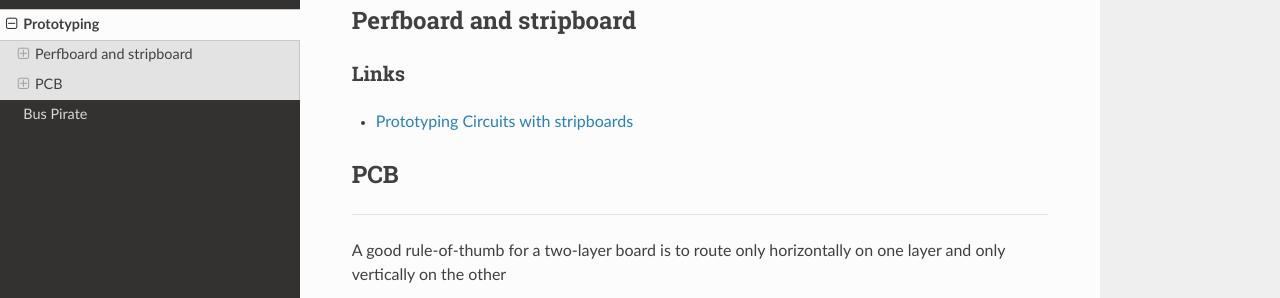
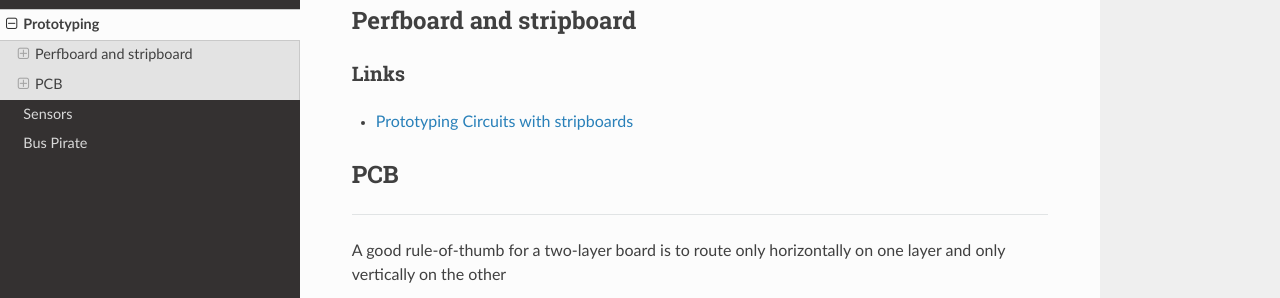
Before and after one commit to gipi/electronics-notes, an MkDocs documentation site: the page built from docs/Prototyping.md, in a window 1280 px wide. Shown: the part 156-454 px from the top of the page. Built offline with MkDocs 1.6.1, drawn with Linux system fonts in a browser that asks for light colours; nearby versions of some CDN libraries; old or Windows-style settings are respelled for this version of MkDocs.

Commit message:
Update mkdocs.yml

```diff
--- a/mkdocs.yml
+++ b/mkdocs.yml
@@ -3,5 +3,6 @@ pages:
 - [index.md, Home]
 - [atmel.md, Atmel]
 - [Prototyping.md, Prototyping]
+- [Sensors.md, Sensors]
 - [buspirate.md, Bus Pirate]
 theme: readthedocs
```
